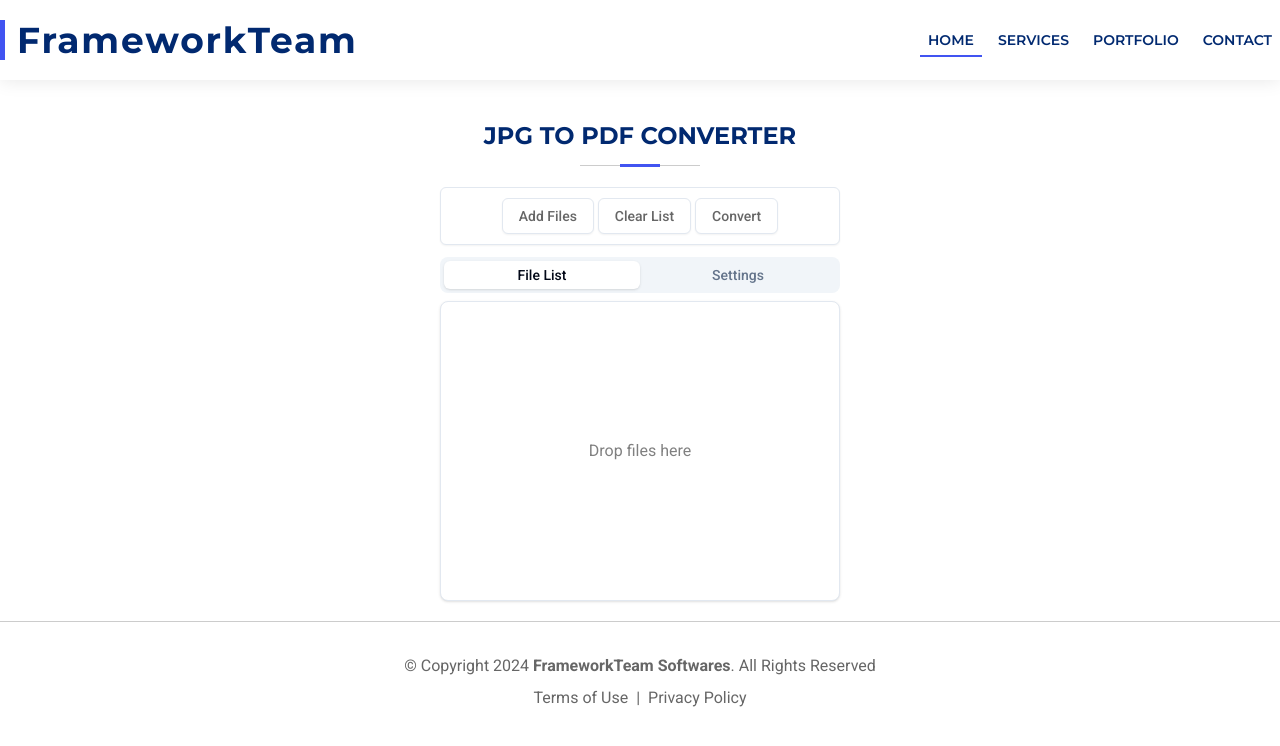
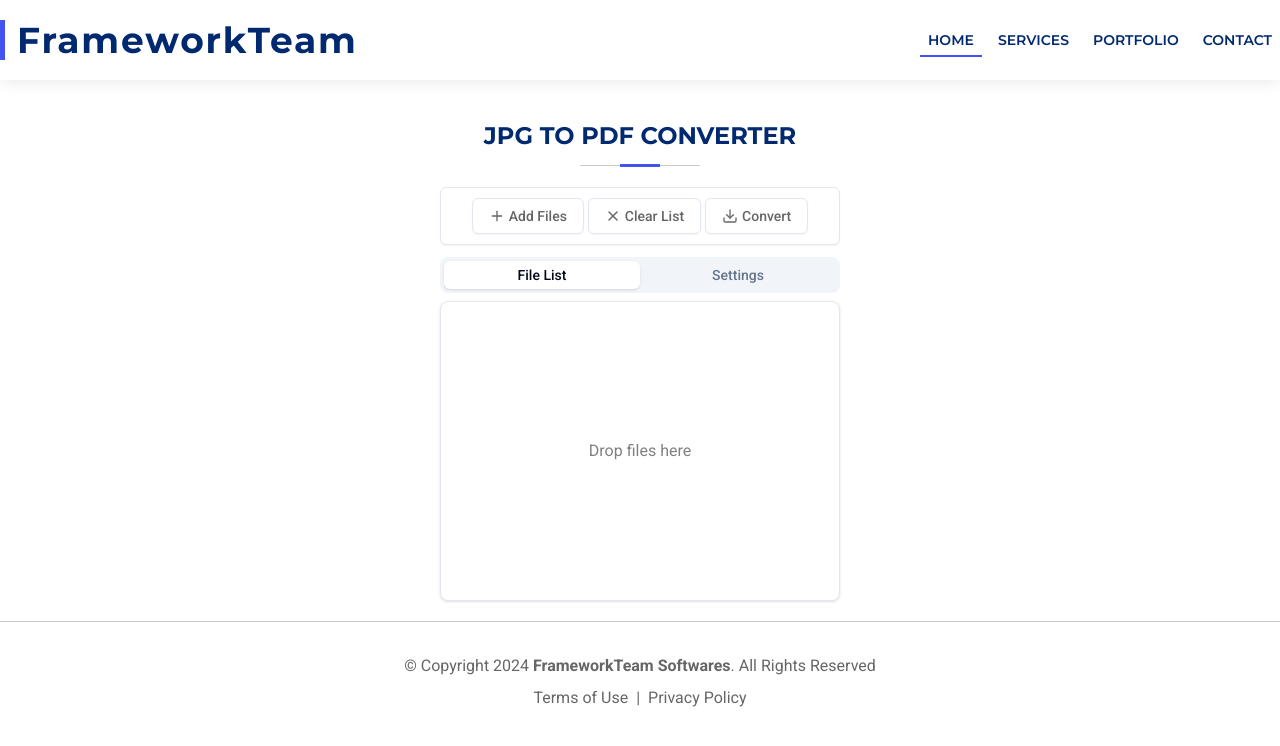
Before and after one commit to ChauhanJaved/jpg-to-pdf-converter, a Next.js app: page / in a window 1280 px wide. Shown: the top 746 px of the page. Built offline with nearby package versions, Linux system fonts and the light colour scheme.

Commit message:
Layout refector

```diff
--- a/src/components/UI/Dropzone.tsx
+++ b/src/components/UI/Dropzone.tsx
@@ -7,6 +7,7 @@ import { useFileContext } from "@/context/FileContext";
 import { Menubar } from "./menubar";
 import { Tabs, TabsContent, TabsList, TabsTrigger } from "@/components/UI/tabs";
 import { Card } from "./card";
+import { Download, Plus, X } from "lucide-react";
 
 const Dropzone = () => {
   const { fileList, setFileList } = useFileContext();
@@ -33,19 +34,24 @@ const Dropzone = () => {
   });
 
   return (
-    <div className={`flex w-full flex-col items-center p-5`}>
-      <Menubar className="mb-3 flex w-[400px] flex-row justify-center px-3 py-7">
+    <div
+      className={`mb-5 mt-5 flex w-full max-w-[400px] flex-col items-center`}
+    >
+      <Menubar className="mb-3 flex w-full flex-row justify-center px-3 py-7">
         <Button variant="outline" onClick={open}>
+          <Plus className="mr-1 hidden h-4 w-4 min-[370px]:block" />
           Add Files
         </Button>
         <Button variant="outline" onClick={handleClearList}>
+          <X className="mr-1 hidden h-4 w-4 min-[370px]:block" />
           Clear List
         </Button>
         <Button variant="outline" onClick={() => handleConvertToPdf(fileList)}>
+          <Download className="mr-1 hidden h-4 w-4 min-[370px]:block" />
           Convert
         </Button>
       </Menubar>
-      <Tabs defaultValue="filelist" className="w-[400px]">
+      <Tabs defaultValue="filelist" className="w-full">
         <TabsList className="grid w-full grid-cols-2">
           <TabsTrigger value="filelist">File List</TabsTrigger>
           <TabsTrigger value="settings">Settings</TabsTrigger>
```
